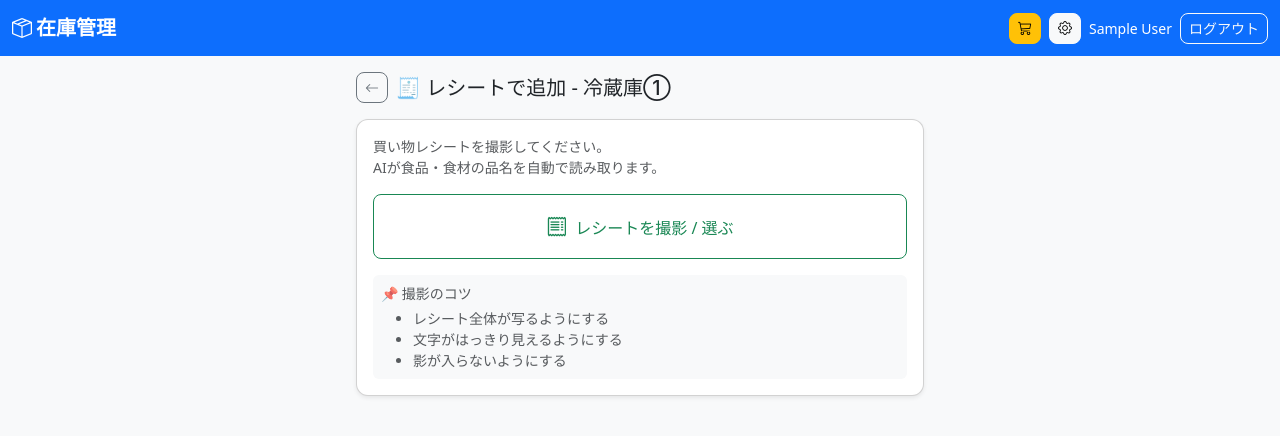
After one commit to yuya7186/reizo-, a Flask app: page /storage/1/receipt in a window 1280 px wide. The commit adds this page. Shown: the top 436 px of the page. Run offline with Flask 3, Linux system fonts and the light colour scheme; the visitor is signed in with stand-in values (Sample User, id 1); data comes from the database, SQL or seed files in the repository; some libraries are stand-ins or nearby versions.

Commit message:
レシート読み取り機能を追加

```diff
--- a/app.py
+++ b/app.py
@@ -413,6 +413,58 @@ def scan_save(storage_id):
     return redirect(url_for('storage', storage_id=storage_id))
 
 
+# ─── レシート認識 ─────────────────────────────────────────────
+
+@app.route('/storage/<int:storage_id>/receipt', methods=['GET', 'POST'])
+@login_required
+def receipt(storage_id):
+    db = get_db()
+    cur = execute(db, 'SELECT * FROM storages WHERE id=?', (storage_id,))
+    s = fetchone(cur)
+    recognized = None
+    error = None
+
+    if request.method == 'POST':
+        file = request.files.get('photo')
+        if file and file.filename:
+            img_bytes = file.read()
+            img_b64 = base64.standard_b64encode(img_bytes).decode()
+            media_type = file.content_type or 'image/jpeg'
+            try:
+                api_key = os.environ.get('ANTHROPIC_API_KEY', '')
+                client = anthropic.Anthropic(api_key=api_key if api_key else None)
+                prompt = (
+                    'これは買い物レシートの写真です。\n'
+                    'レシートに記載されている食品・飲料・食材・調味料の品名を日本語でリストアップしてください。\n\n'
+                    '【ルール】\n'
+                    '- 1行に1品目のみ\n'
+                    '- 品名だけ（価格・数量・記号は不要）\n'
+                    '- レシートに書かれた商品名をそのまま読み取る\n'
+                    '- 食品・飲料・食材・調味料以外（日用品・袋代など）は除外する\n'
+                    '- 前置きや説明文は一切書かず、品名リストだけ出力する\n\n'
+                    '出力例:\n牛乳\n食パン\n卵\nキャベツ\n醤油'
+                )
+                msg = client.messages.create(
+                    model='claude-3-5-sonnet-20241022',
+                    max_tokens=1024,
+                    messages=[{
+                        'role': 'user',
+                        'content': [
+                            {'type': 'image', 'source': {'type': 'base64', 'media_type': media_type, 'data': img_b64}},
+                            {'type': 'text', 'text': prompt}
+                        ]
+                    }]
+                )
+                text = msg.content[0].text
+                recognized = [line.strip() for line in text.strip().splitlines() if line.strip()]
+            except Exception as e:
+                import traceback
+                print(traceback.format_exc())
+                error = f'認識エラー: {e}'
+
+    return render_template('receipt.html', storage=s, recognized=recognized, error=error)
+
+
 # ─── 必需品リスト ──────────────────────────────────────────
 
 @app.route('/storage/<int:storage_id>/essentials', methods=['GET', 'POST'])
--- /dev/null
+++ b/templates/receipt.html
@@ -0,0 +1,118 @@
+{% extends 'base.html' %}
+{% block title %}レシートで追加 - {{ storage.name }}{% endblock %}
+{% block content %}
+<div class="d-flex align-items-center mb-3 gap-2">
+  <a href="/storage/{{ storage.id }}" class="btn btn-sm btn-outline-secondary"><i class="bi bi-arrow-left"></i></a>
+  <h5 class="mb-0">🧾 レシートで追加 - {{ storage.name }}</h5>
+</div>
+
+{% if error %}
+<div class="alert alert-danger">{{ error }}</div>
+{% endif %}
+
+{% if not recognized %}
+<div class="card shadow-sm mb-3">
+  <div class="card-body">
+    <p class="text-muted small mb-3">
+      買い物レシートを撮影してください。<br>
+      AIが食品・食材の品名を自動で読み取ります。
+    </p>
+
+    <form method="post" enctype="multipart/form-data" id="receiptForm">
+      <div class="mb-3">
+        <label class="btn btn-outline-success w-100 py-3" for="photoInput">
+          <i class="bi bi-receipt me-2" style="font-size:1.3rem;"></i>レシートを撮影 / 選ぶ
+        </label>
+        <input type="file" name="photo" accept="image/*"
+               class="d-none" id="photoInput">
+      </div>
+
+      <div id="preview" class="mb-3 d-none text-center">
+        <img id="previewImg" class="img-fluid rounded" style="max-height:300px;">
+        <p class="text-success small mt-1 mb-0"><i class="bi bi-check-circle"></i> 写真を選択しました</p>
+      </div>
+
+      <div id="submitArea" class="d-none">
+        <button type="submit" class="btn btn-success btn-lg w-100" id="submitBtn">
+          <i class="bi bi-stars me-2"></i>AIで読み取る
+        </button>
+      </div>
+
+      <div id="loading" class="d-none text-center mt-3">
+        <div class="spinner-border text-success" role="status"></div>
+        <p class="mt-2 text-muted">レシートを解析中…<br><small>10〜30秒かかる場合があります</small></p>
+      </div>
+    </form>
+
+    <div class="mt-3 p-2 bg-light rounded">
+      <p class="small text-muted mb-1">📌 撮影のコツ</p>
+      <ul class="small text-muted mb-0">
+        <li>レシート全体が写るようにする</li>
+        <li>文字がはっきり見えるようにする</li>
+        <li>影が入らないようにする</li>
+      </ul>
+    </div>
+  </div>
+</div>
+
+{% else %}
+<div class="card shadow-sm mb-3">
+  <div class="card-body">
+    <h6 class="mb-3">✅ 読み取り結果を確認してください</h6>
+    <p class="text-muted small">チェックを外すと登録されません</p>
+    <form method="post" action="/storage/{{ storage.id }}/scan/save">
+      {% for item in recognized %}
+      <div class="form-check mb-2">
+        <input class="form-check-input" type="checkbox" name="items" value="{{ item }}" id="item{{ loop.index }}" checked>
+        <label class="form-check-label" for="item{{ loop.index }}">{{ item }}</label>
+      </div>
+      {% endfor %}
+
+      <hr>
+      <div class="mb-3">
+        <label class="form-label small text-muted">読み取れなかった品目を追加</label>
+        <div id="extra-items"></div>
+        <button type="button" class="btn btn-sm btn-outline-secondary mt-1" onclick="addExtra()">
+          <i class="bi bi-plus"></i> 追加
+        </button>
+      </div>
+
+      <div class="d-flex gap-2">
+        <a href="/storage/{{ storage.id }}/receipt" class="btn btn-outline-secondary flex-fill">撮り直す</a>
+        <button type="submit" class="btn btn-primary flex-fill">在庫に登録する</button>
+      </div>
+    </form>
+  </div>
+</div>
+{% endif %}
+{% endblock %}
+
+{% block scripts %}
+<script>
+document.getElementById('photoInput')?.addEventListener('change', function(e) {
+  const file = e.target.files[0];
+  if (file) {
+    const reader = new FileReader();
+    reader.onload = function(ev) {
+      document.getElementById('previewImg').src = ev.target.result;
+      document.getElementById('preview').classList.remove('d-none');
+    };
+    reader.readAsDataURL(file);
+    document.getElementById('submitArea').classList.remove('d-none');
+  }
+});
+
+document.getElementById('receiptForm')?.addEventListener('submit', function() {
+  document.getElementById('submitBtn').classList.add('d-none');
+  document.getElementById('loading').classList.remove('d-none');
+});
+
+function addExtra() {
+  const div = document.createElement('div');
+  div.className = 'input-group mb-1';
+  div.innerHTML = '<input type="text" name="items" class="form-control form-control-sm" placeholder="品名">'
+                + '<button type="button" class="btn btn-sm btn-outline-danger" onclick="this.parentNode.remove()"><i class="bi bi-x"></i></button>';
+  document.getElementById('extra-items').appendChild(div);
+}
+</script>
+{% endblock %}
--- a/templates/storage.html
+++ b/templates/storage.html
@@ -8,7 +8,10 @@
     {{ storage.name }}
   </h5>
   <a href="/storage/{{ storage.id }}/scan" class="btn btn-sm btn-success ms-auto">
-    <i class="bi bi-camera"></i> 写真で追加
+    <i class="bi bi-camera"></i> 写真
+  </a>
+  <a href="/storage/{{ storage.id }}/receipt" class="btn btn-sm btn-outline-success">
+    🧾 レシート
   </a>
   <a href="/storage/{{ storage.id }}/essentials" class="btn btn-sm btn-outline-primary">
     <i class="bi bi-list-check"></i>
```
